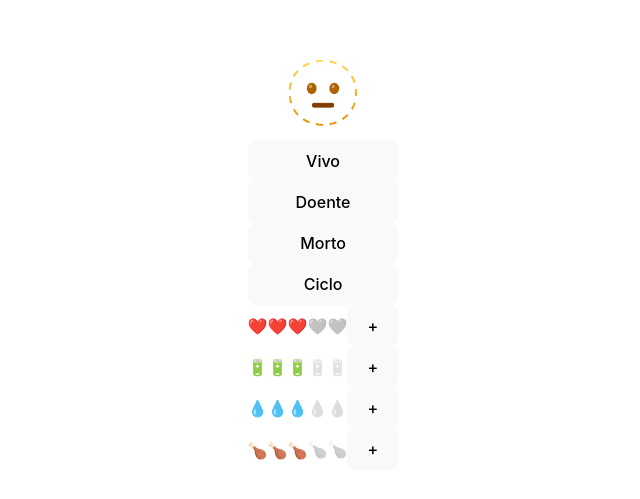
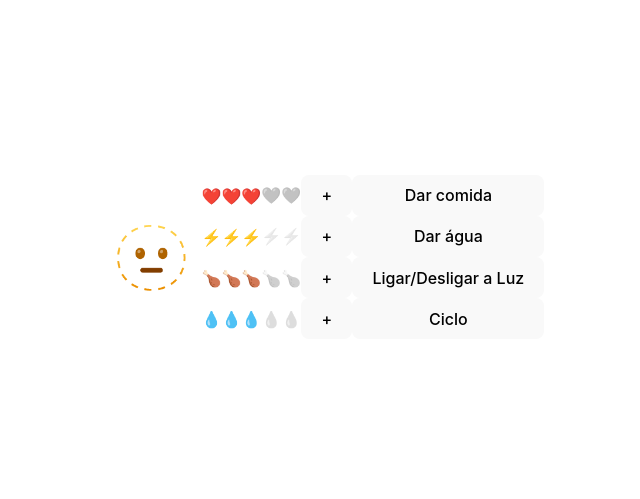
Before and after one commit to ufjf-dcc207/ufjf-dcc207-2024-3-a-atv06-ianfefe, a React (Vite) app: page / in a window 1280 px wide. Shown: the part 143-642 px from the top of the page, without its empty margins (317-957 px from the left). Built offline with nearby package versions, Linux system fonts and the light colour scheme.

Commit message:
limpa emoiji

```diff
--- a/src/App.tsx
+++ b/src/App.tsx
@@ -1,15 +1,10 @@
 import './App.css'
 import Emoji from './Emoji'
-import Atributo from './Atributo'
 
 function App() {
   return (
     <>
       <Emoji></Emoji>
-      <Atributo icone="❤️"></Atributo>
-      <Atributo icone="🔋"></Atributo>
-      <Atributo icone="💧"></Atributo>
-      <Atributo icone="🍗"></Atributo>
     </>
   )
 }
--- a/src/Atributo.tsx
+++ b/src/Atributo.tsx
@@ -9,11 +9,7 @@ export default function Atributo({icone}: AtributoProps) {
     const [quantidade, setQuantidade] = useState(3);
 
     function addIcone(){
-        if(quantidade == 5){
-            setQuantidade(0);
-        }else{
-            setQuantidade(quantidade + 1);
-        }
+        setQuantidade((quant) => (quant === 5 ? 0 : quant + 1));
     }
 
   return (
--- a/src/Emoji.css
+++ b/src/Emoji.css
@@ -1,6 +1,12 @@
 .emoji {
+
+    display: flex;
+    flex-direction: row;
+    place-items: center;
+
     .situacao {
         font-size: 4em;
+        margin: 10px;
     }
     .acoes {
         display: flex;
--- a/src/Emoji.tsx
+++ b/src/Emoji.tsx
@@ -1,5 +1,6 @@
 import { useState } from "react";
 import "./Emoji.css";
+import Atributo from './Atributo'
 
 const EMOJIS = new Map<string, string>([
   ["happy", "🙂"],
@@ -10,38 +11,26 @@ const EMOJIS = new Map<string, string>([
 export default function Emoji() {
   const [situacao, setSituacao] = useState("deady");
 
-    function toHappy(){
-        setSituacao("happy")
-    }
-
-    function toDead(){
-        setSituacao("dead")
-    }
-
-    function toSick(){
-        setSituacao("sick")
-    }
-
-    function toCycle(){
-        if(situacao == "happy"){
-            toSick();
-        }
-        else if(situacao == "sick"){
-            toDead();
-        }
-        else{
-            toHappy();
-        }
-    }
+  function onAlimentar(){}
+  function onHidratar(){}
+  function onLigaDesligaLuz(){}
+  function onCiclo(){}
 
   return (
     <div className="emoji">
       <div className="situacao">{EMOJIS.get(situacao) || "🫥"}</div>
+      <div className="atributos"></div>
+      <div className="atributos">
+        <Atributo icone="❤️"></Atributo>
+        <Atributo icone="⚡"></Atributo>
+        <Atributo icone="🍗"></Atributo>
+        <Atributo icone="💧"></Atributo>
+      </div>
       <div className="acoes">
-        <button onClick={toHappy}>Vivo</button>
-        <button onClick={toSick}>Doente</button>
-        <button onClick={toDead}>Morto</button>
-        <button onClick={toCycle}>Ciclo</button>
+        <button onClick={onAlimentar}>Dar comida</button>
+        <button onClick={onHidratar}>Dar água</button>
+        <button onClick={onLigaDesligaLuz}>Ligar/Desligar a Luz</button>
+        <button onClick={onCiclo}>Ciclo</button>
       </div>
     </div>
   );
```
